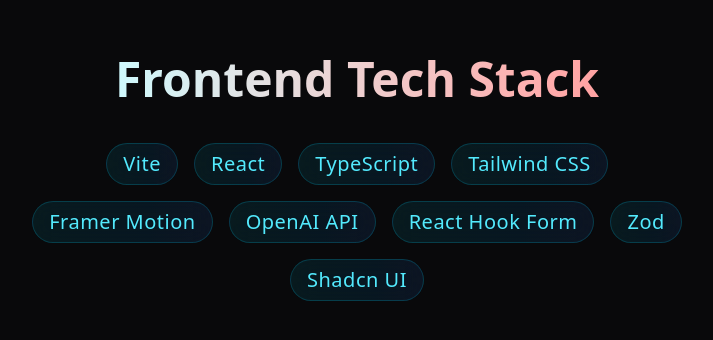
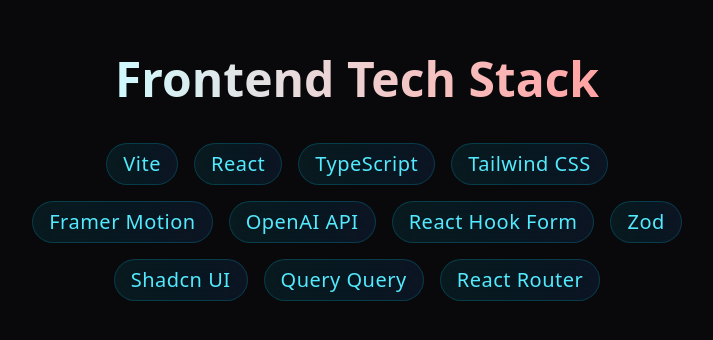
Before and after one commit to SaintFore/vite-template-react, a React app: page / in a window 1280 px wide. Shown: the part 222-562 px from the top of the page, without its empty margins (283-996 px from the left). Built offline with nearby package versions, Linux system fonts and the light colour scheme; the HTML template or start-up script is replaced by a standard one.

Commit message:
feat: update page

```diff
--- a/src/components/TechStack.tsx
+++ b/src/components/TechStack.tsx
@@ -12,6 +12,8 @@
     "React Hook Form",
     "Zod",
     "Shadcn UI",
+    "Query Query",
+    "React Router",
   ];
 
   return (
```
